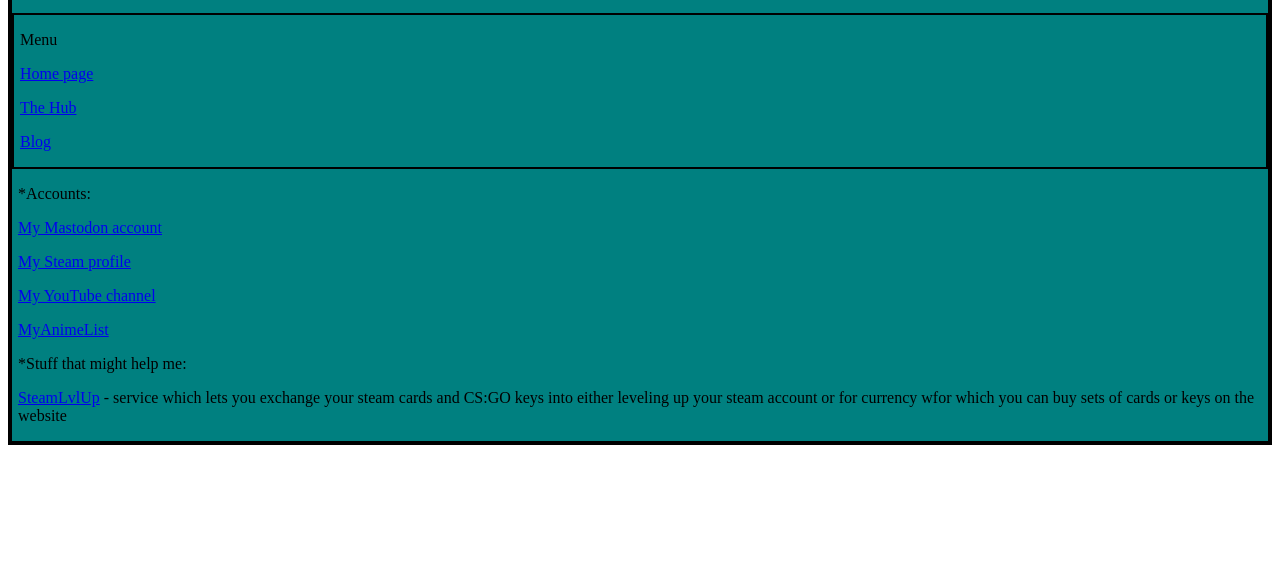
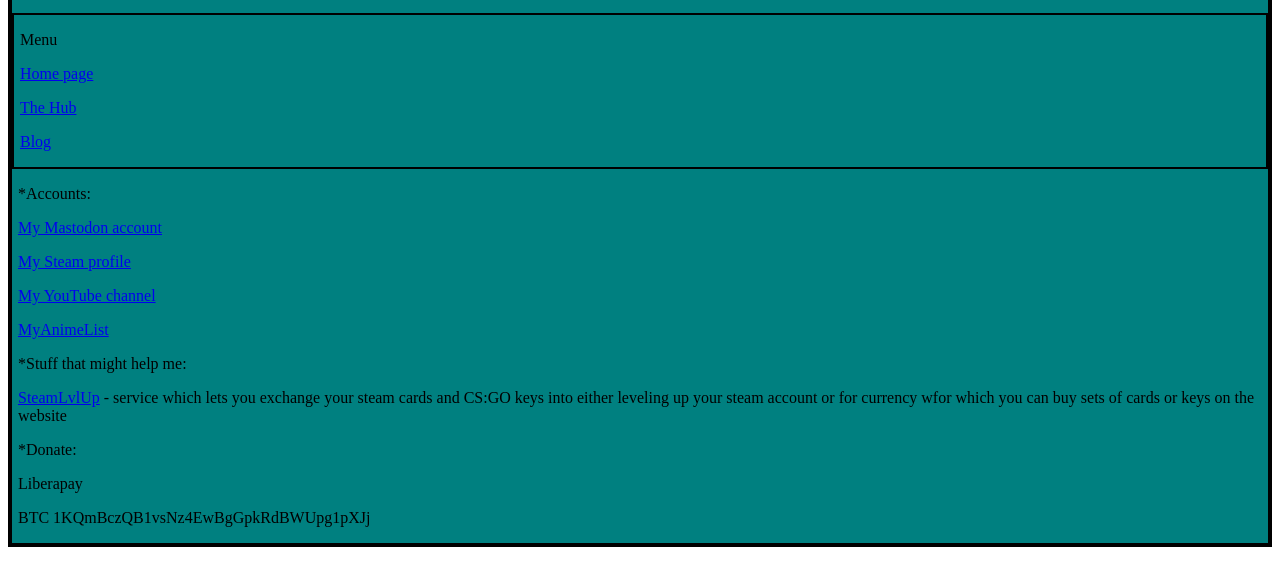
Before and after one commit to replikvlt/replikvlt.github.io, a plain HTML site: page hub.html in a window 1280 px wide. Shown: the part 113-698 px from the top of the page. Drawn offline with Linux system fonts and the light colour scheme.

Commit message:
Added Donation accounts

```diff
--- a/hub.html
+++ b/hub.html
@@ -25,6 +25,10 @@
 
 	<p>*Stuff that might help me:</p>
 	<p><a href="https://steamlvlup.com/r/0txebv">SteamLvlUp</a> - service which lets you exchange your steam cards and CS:GO keys into either leveling up your steam account or for currency wfor which you can buy sets of cards or keys on the website</p>
+
+	<p>*Donate:</p>
+	<p>Liberapay</p> <a href="http://liberapay/replikvlt"></a>
+	<p>BTC 1KQmBczQB1vsNz4EwBgGpkRdBWUpg1pXJj</p>
 </div>
 </body>
 </html>
```
